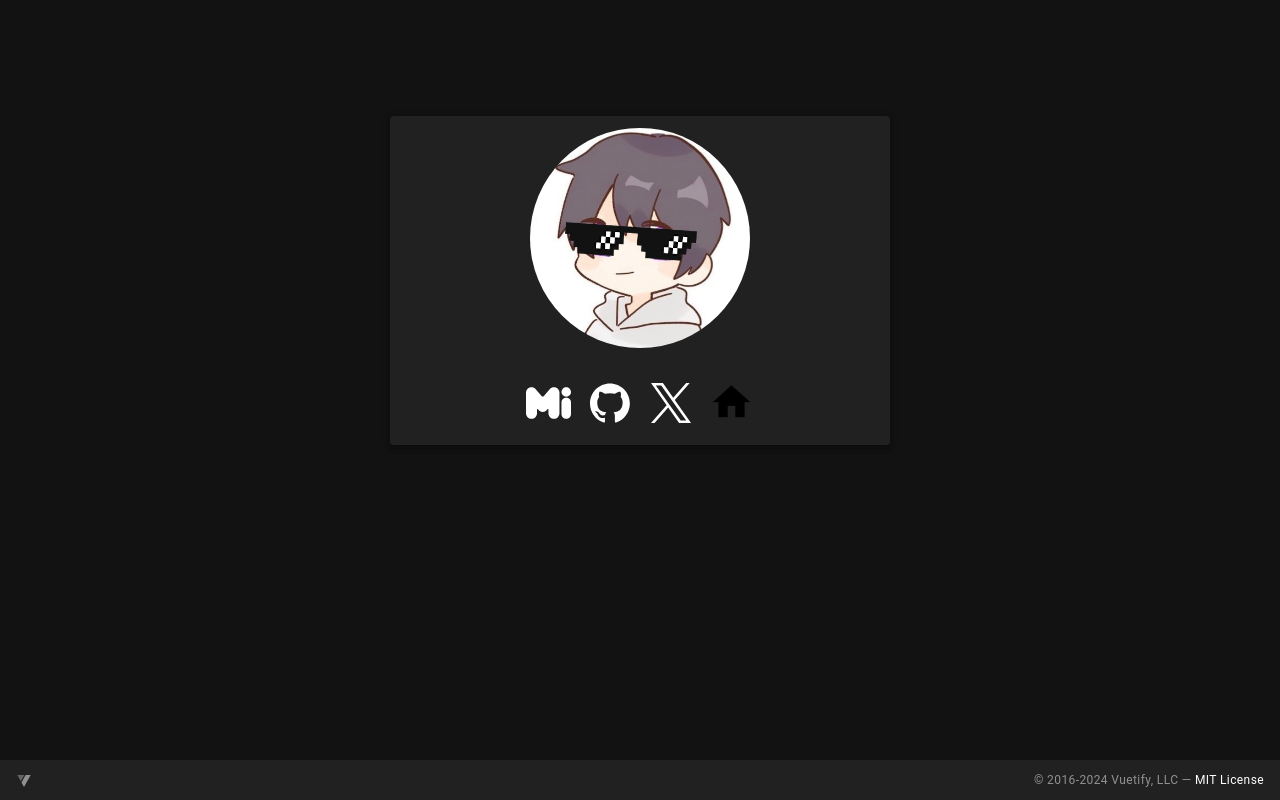
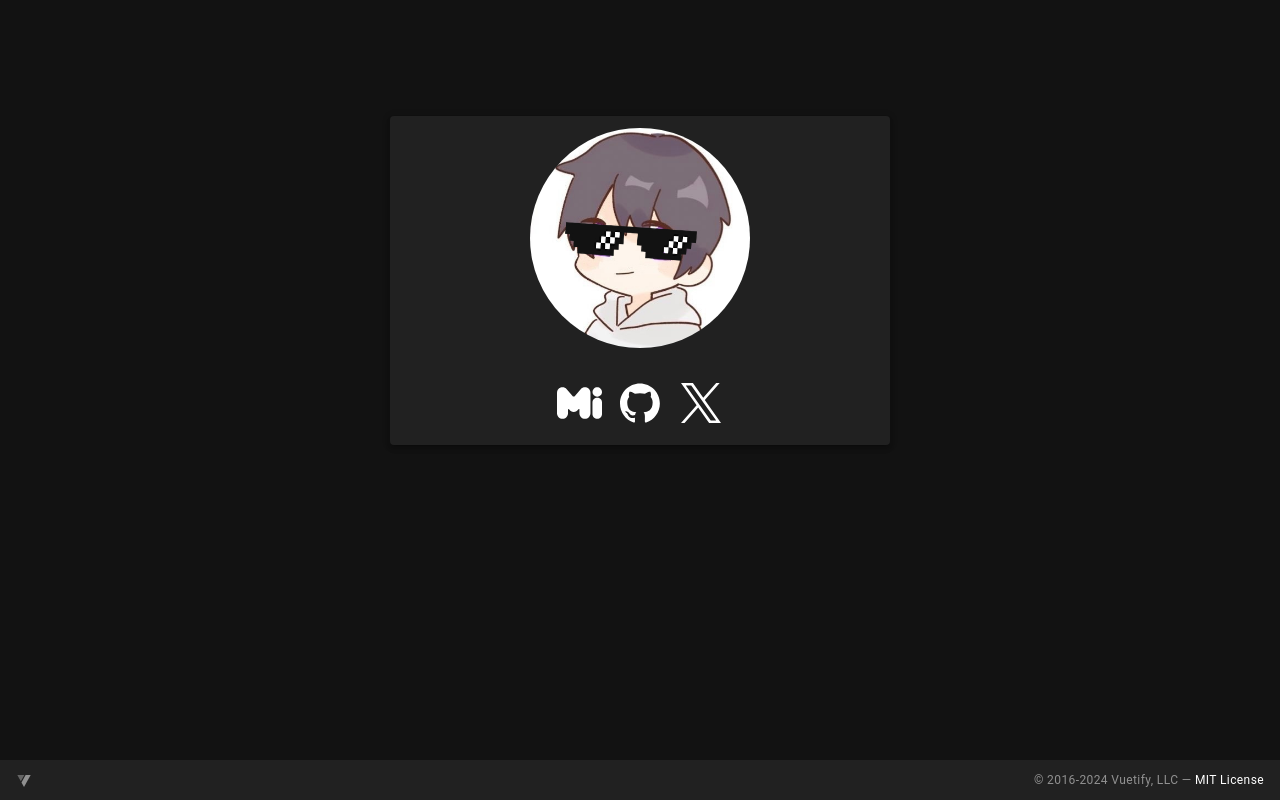
Before and after one commit to Kohxax/bokukoha-home, a Vue app: page / in a window 1280 px wide. Built offline with nearby package versions, Linux system fonts and the light colour scheme.

Commit message:
もどした

```diff
--- a/src/pages/index.vue
+++ b/src/pages/index.vue
@@ -47,13 +47,6 @@ const links = [
     href: 'https://x.com/Kohxax',
     size: 45,
     color: "white"
-  },
-  {
-    title: "test",
-    icon: "mdi-home",
-    href: "https://map.bokukoha.dev",
-    size: 45,
-    color: "black"
   }
 ]
 </script>
```
